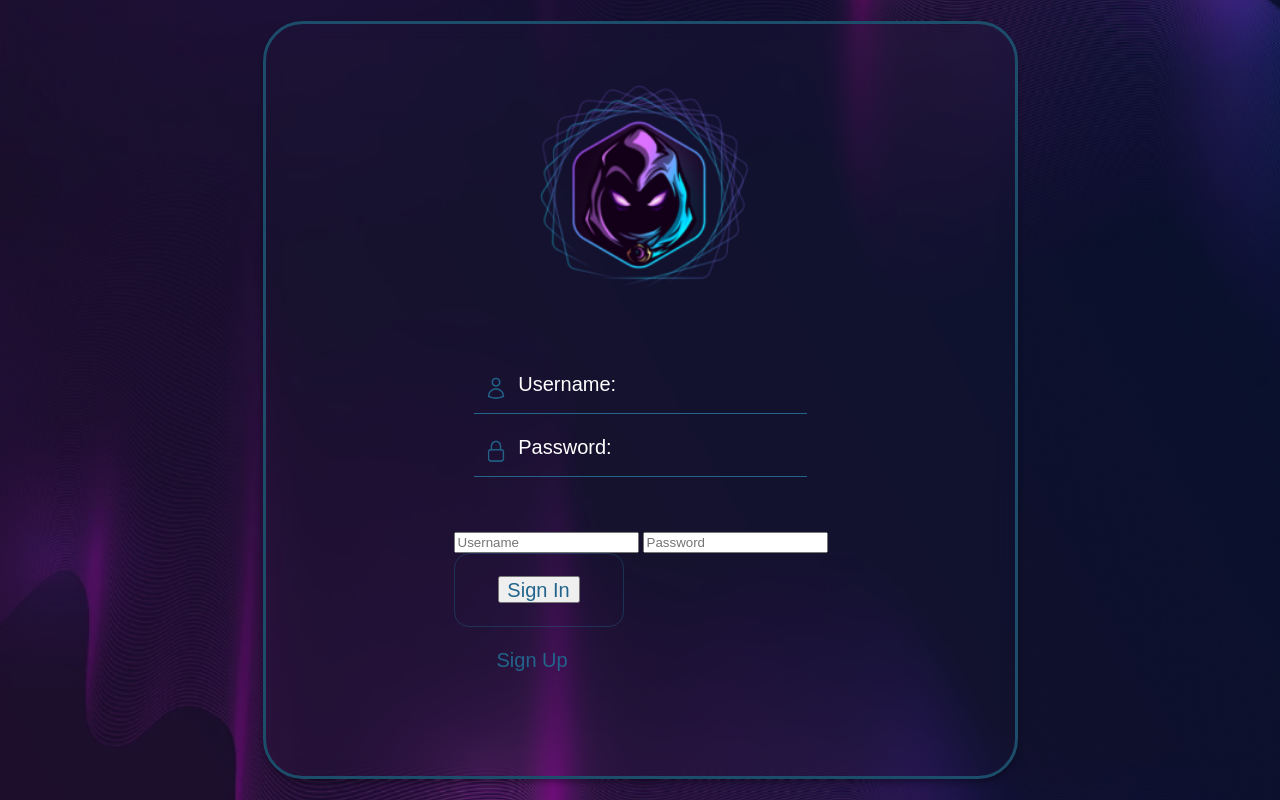
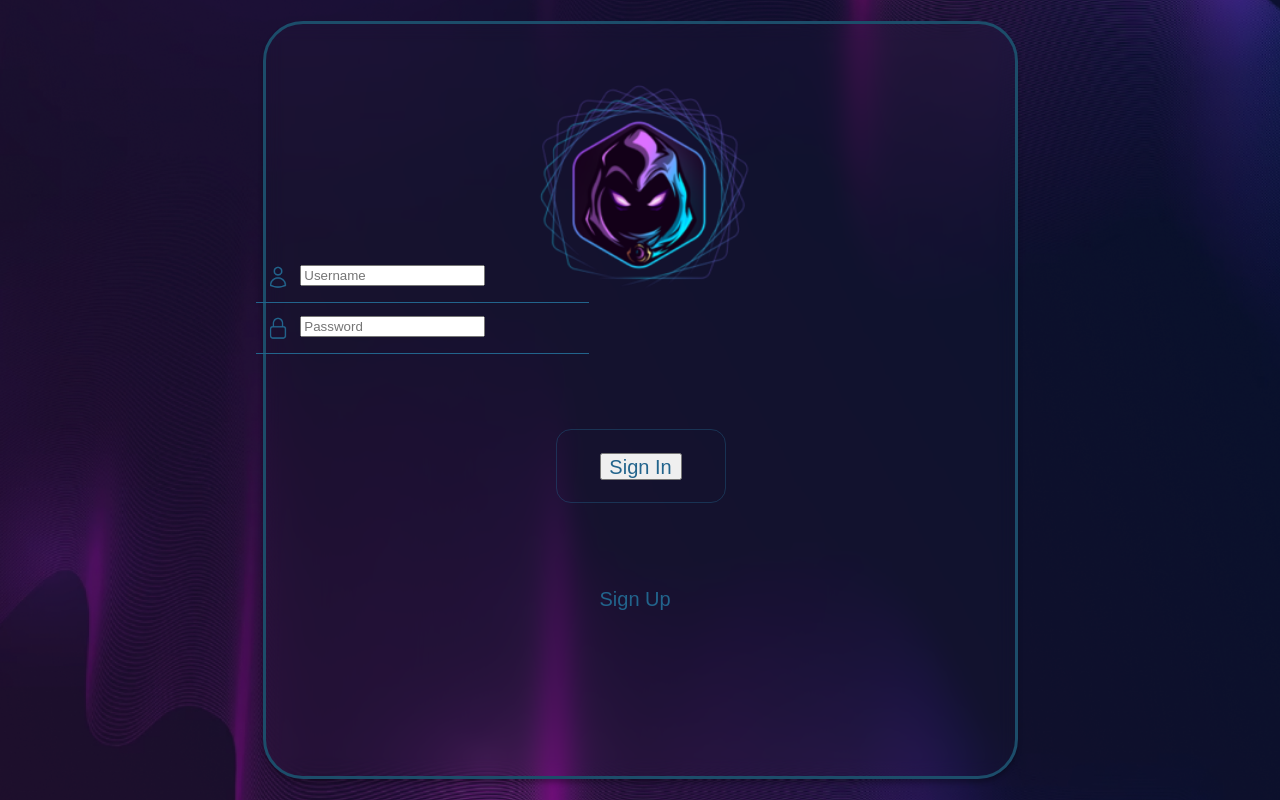
Before and after one commit to SashaTch/Flask_app, a Flask app: page / in a window 1280 px wide. Run offline with Flask 2, Linux system fonts and the light colour scheme.

Commit message:
Update login.html

```diff
--- a/templates/login.html
+++ b/templates/login.html
@@ -18,26 +18,28 @@
         <div class="Loginbox">
             <div class="LoginProfileIco" style="background-image: url({{ url_for('static', filename='images/Login_Profile.ico') }});"> </div>
             <div class="PassUserPrompt">
+                <form method="POST" action="/login">
                     <div class="UsernamePrompt">
                         <div class="PersonIco" style="background-image: url({{ url_for('static', filename='images/person.ico') }});"></div>
-                    <div class="Username">Username:</div>
+                        <div class="Username">
+                            <input type="text" id="username" name="username" placeholder="Username" required />
+                        </div>
                     </div>
                     <div class="PasswordPrompt">
                         <div class="LockIco" style="background-image: url({{ url_for('static', filename='images/lock.ico') }});"></div>
-                    <div class="Password">Password:</div>
+                        <div class="Password">
+                            <input type="password" id="password" name="password" placeholder="Password" required />
                         </div>
                     </div>
                     <div class="SignupSigninButtons">
-                <form method="POST" action="/login">
-                    <input type="text" id="username" name="username" placeholder="Username" required />
-                    <input type="password" id="password" name="password" placeholder="Password" required />
                         <div class="SigninButton">
                             <button type="submit" class="SignIn">Sign In</button>
                         </div>
+                    </div>
+                </form>
                 <div class="SignupButton">
                     <div class="SignUp">Sign Up</div>
                 </div>
-                </form>
             </div>
         </div>
     </div>
```
Lines whose indentation alone changed are shown as unchanged.
